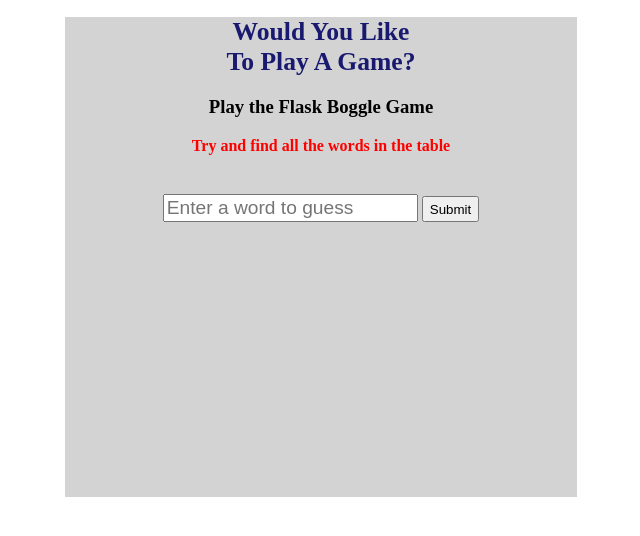
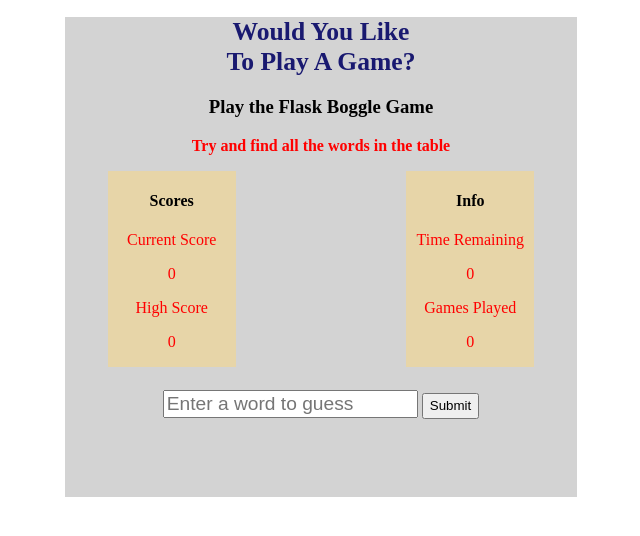
Before and after one commit to ursawd/Flask_Boggle, a Flask app: template templates/index.html in a window 1280 px wide. Shown: the top 536 px of the page, without its empty margins (319-959 px from the left). Run offline with Flask 2, Linux system fonts and the light colour scheme; the template is opened without the code that fills it, so the values that code supplies are empty; parts of the project's set-up code (start-up, migrations or seed data) failed here and were passed over.

Commit message:
complete step four

```diff
--- a/static/app.css
+++ b/static/app.css
@@ -22,6 +22,14 @@ button {
 .para {
   font-weight: bold;
 }
+.container {
+  display: flex;
+  justify-content: space-around;
+}
+.side-bar {
+  width: 25%;
+  background-color: rgba(248, 216, 134, 0.548);
+}
 #main {
   margin: 0 auto;
   width: 40vw;
--- a/static/app.js
+++ b/static/app.js
@@ -1,9 +1,11 @@
 "use strict";
+let score = 0;
 //  capture guessed word by listening for button click
 $("#submit-guess").on("click", (e) => {
     e.preventDefault();
     handleGuess();
 });
+
 async function handleGuess() {
     //   retrieve guessed word from input element
     let guess = $("#word-guess").val();
@@ -17,4 +19,17 @@ async function handleGuess() {
     };
     let response = await axios.post("/check_word", prams);
     $("#checked").text("Guess status: " + response.data["result"]);
+
+    keepScore(response.data["result"], guess);
 }
+function keepScore(status, guess) {
+    // disreguard all status except "ok"
+    if (status != "ok") {
+        return;
+    }
+    // track / display current score
+    score += guess.length; //status contains
+    $("#current-score").text(score);
+
+    return;
+}
--- a/templates/index.html
+++ b/templates/index.html
@@ -5,6 +5,15 @@
     <h1>Would You Like<br />To Play A Game?</h1>
     <h3>Play the Flask Boggle Game</h3>
     <p class="para">Try and find all the words in the table</p>
+    <div class="container">
+        <div class="side-bar">
+            <h4>Scores</h4>
+            <p class="scoring">Current Score</p>
+            <p id="current-score" class="scoring">0</p>
+            <p class="scoring">High Score</p>
+            <p id="high-score" class="scoring">0</p>
+        </div>
+        <div id="table-div">
             <table id="board">
                 <tbody>
                     {% for row in game_board%}
@@ -16,6 +25,16 @@
                     {% endfor %}
                 </tbody>
             </table>
+        </div>
+        <div class="side-bar">
+            <h4>Info</h4>
+            <p class="scoring">Time Remaining</p>
+            <p id="time-remaining" class="scoring">0</p>
+            <p class="scoring">Games Played</p>
+            <p id="games-played" class="scoring">0</p>
+        </div>
+    </div>
+
     <form action="" id="guess">
         <!-- <label for="word_guess">Enter a word to guess</label> -->
         <br />
```
Lines whose indentation alone changed are shown as unchanged.
